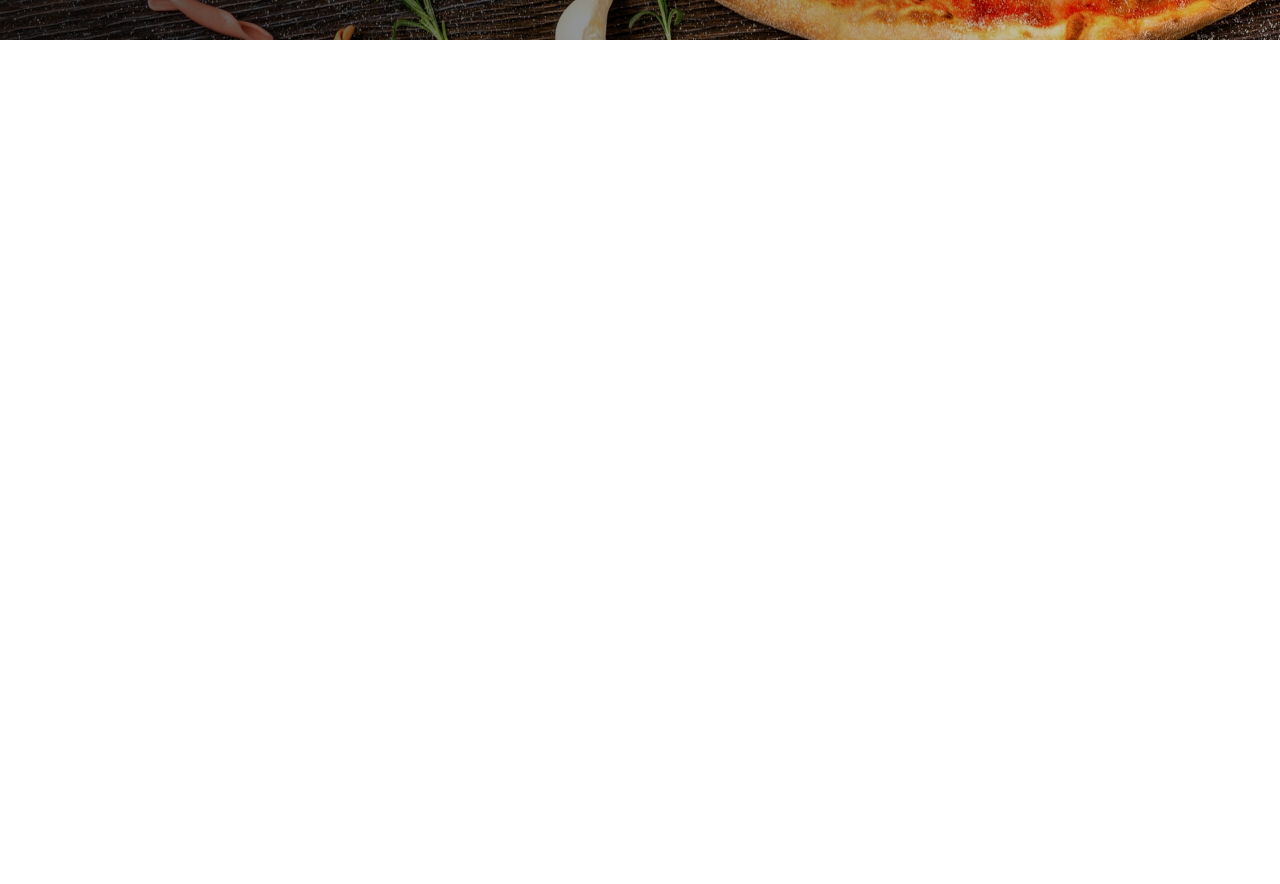
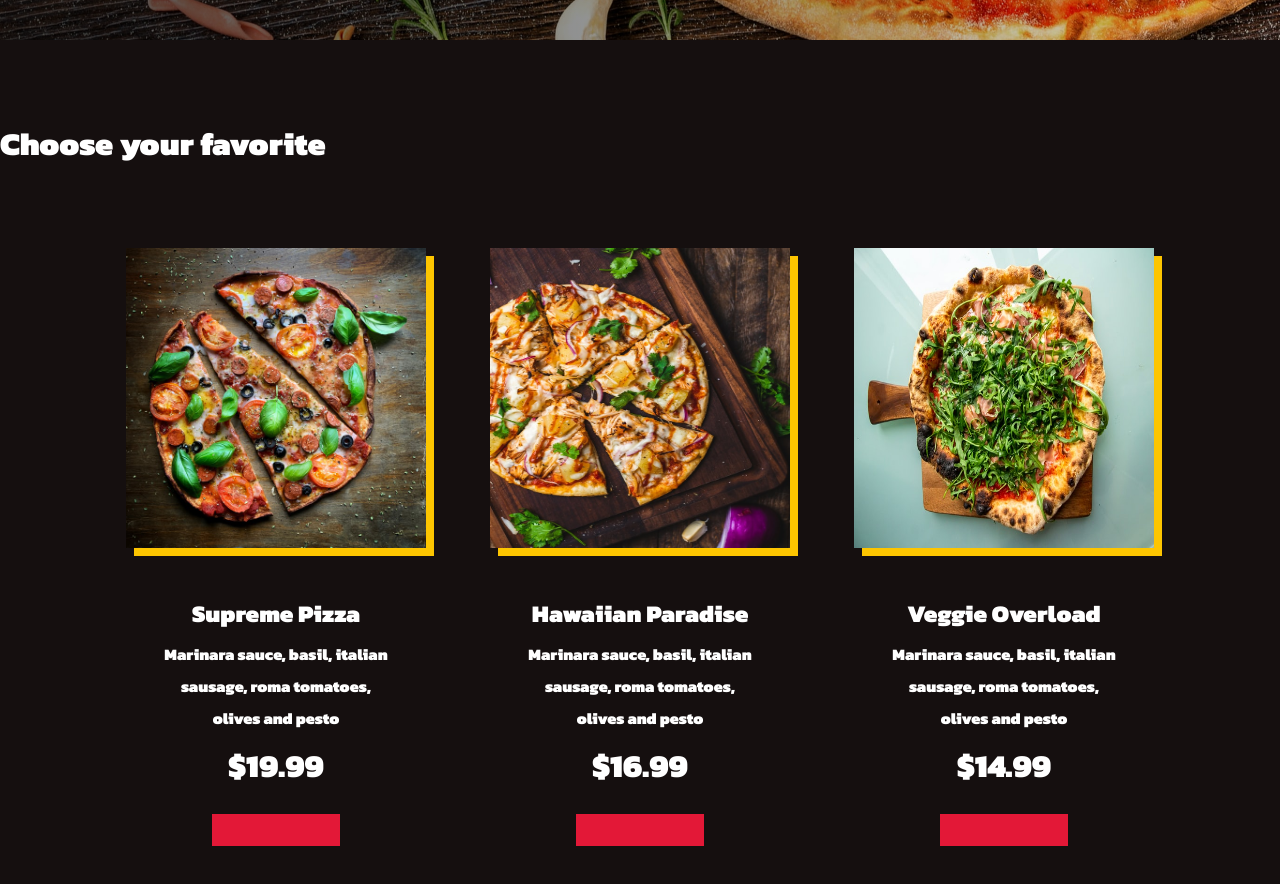
Before and after one commit to MadeInHellH/-Ecommerce-Restaurant-, a React (Create React App) app: page / in a window 1280 px wide. Shown: the part 760-1644 px from the top of the page. Before the commit the page ends 880 px from the top, so only its background shows below. Built offline with nearby package versions, Linux system fonts and the light colour scheme.

Commit message:
Creating the products

```diff
--- a/src/App.js
+++ b/src/App.js
@@ -2,12 +2,15 @@
 import { BrowserRouter as Router} from 'react-router-dom';
 import { GlobalStyle } from './golbalStyles';
 import Hero from './components/Hero';
+import Products from './components/Products';
+import { productData } from './components/Products/data';
 
 function App() {
   return (
     <Router>
       <GlobalStyle />
         <Hero />
+        <Products heading='Choose your favorite' data={productData} />
     </Router>
   );
 }
--- /dev/null
+++ b/src/components/Products/ProductsElements.js
@@ -0,0 +1,71 @@
+import styled from 'styled-components';
+
+export const ProductContainer = styled.div`
+ width: 100vw;
+ min-height: 100vh;
+ padding: 5rem calc((100vw - 1300px) / 2);
+ background: #150f0f;
+ color: #fff;
+ `
+
+export const ProductWrapper = styled.div`
+  display: flex;
+  flex-wrap: wrap;
+  justify-content: center;
+  margin: 0;
+  `
+
+export const ProductCard = styled.div`
+   margin: 0 2rem;
+   line-height: 2;
+   width: 300px;
+   `
+
+export const ProductImg = styled.img`
+    height: 300px;
+    min-width: 300px;
+    max-width: 100%;
+    box-shadow: 8px 8px #fdc500;
+    `
+
+export const ProductsHeading = styled.h1`
+    font-size: clamp(2rem, 2.5vw, 3rem);
+    text-aling: center;
+    margin-bottom: 5rem;
+    `
+
+export const ProductTitle = styled.h2`
+     font-weight: 400;
+     font-size: 1,5rem;
+     `
+
+export const ProductInfo = styled.div`
+      display: flex;
+      flex-direction: column;
+      justify-content: center;
+      align-items: center;
+      padding: 2rem;
+      text-align: center;
+      `
+export const ProductDesc = styled.p`
+     argin-bottom: 1rem;
+     `
+export const ProductPrice = styled.p`
+  margin-bottom: 1rem;
+  font-size: 2rem;
+ `
+
+export const ProductButton = styled.button`
+   font-size: 1rem;
+   padding: 1rem 4rem;
+   border: none;
+   background: #e31837;
+   color: #fff;
+   transition: 0.2 ease-out;
+
+&:hover {
+    background: #ffc500;
+    trasition: pointer;
+    color: #000;
+}
+    `;
--- /dev/null
+++ b/src/components/Products/data.js
@@ -0,0 +1,31 @@
+import product1 from '../../images/product-1.jpg';
+import product2 from '../../images/product-2.jpg';
+import product3 from '../../images/product-3.jpg';
+
+export const productData = [
+    {
+      img: product1,
+      alt: 'Pizza',
+      name: 'Supreme Pizza',
+      desc: 'Marinara sauce, basil, italian sausage, roma tomatoes, olives and pesto',
+      price: '$19.99',
+      button: 'Add to Cart'
+    },
+    {
+        img: product2,
+        alt: 'Pizza',
+        name: 'Hawaiian Paradise',
+        desc: 'Marinara sauce, basil, italian sausage, roma tomatoes, olives and pesto',
+        price: '$16.99',
+        button: 'Add to Cart'
+      },
+      {
+        img: product3,
+        alt: 'Pizza',
+        name: 'Veggie Overload',
+        desc: 'Marinara sauce, basil, italian sausage, roma tomatoes, olives and pesto',
+        price: '$14.99',
+        button: 'Add to Cart'
+      },
+
+]
--- /dev/null
+++ b/src/components/Products/index.js
@@ -0,0 +1,39 @@
+import React from 'react'
+import {
+    ProductContainer,
+    ProductWrapper,
+    ProductsHeading,
+    ProductTitle,
+    ProductCard,
+    ProductImg,
+    ProductInfo,
+    ProductDesc,
+    ProductPrice,
+    ProductButton
+} from './ProductsElements';
+
+
+const Products = ({ heading, data }) => {
+    return (
+        <ProductContainer>
+            <ProductsHeading>{heading}</ProductsHeading>
+            <ProductWrapper>
+                {data.map((product, index) => {
+                    return(
+                       <ProductCard key={index}>
+                           <ProductImg src={product.img}alt={product.alt} />
+                           <ProductInfo>
+                               <ProductTitle>{product.name}</ProductTitle>
+                               <ProductDesc>{product.desc}</ProductDesc>
+                               <ProductPrice>{product.price}</ProductPrice>
+                               <ProductButton>{product.botton}</ProductButton>
+                           </ProductInfo>
+                       </ProductCard>
+                    )
+                })}
+            </ProductWrapper>
+        </ProductContainer>
+    )
+}
+
+export default Products
```
